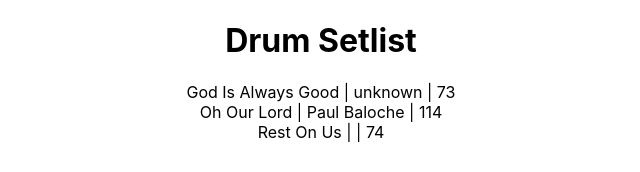
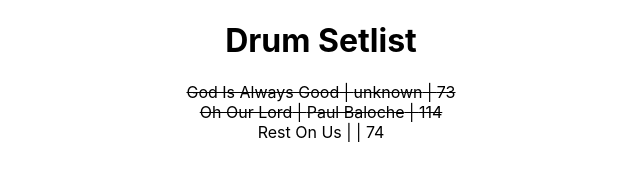
Before and after one commit to scottmo223/drum-setlist, a React (Create React App) app: page / in a window 1280 px wide. Shown: the top 172 px of the page, without its empty margins (319-959 px from the left). Built offline with nearby package versions, Linux system fonts and the light colour scheme.

Commit message:
Adds song crossout toggle

```diff
--- a/src/App.js
+++ b/src/App.js
@@ -1,4 +1,4 @@
-import React, {useState} from 'react'
+import React, { useState } from 'react'
 import './App.css';
 import Header from './Header'
 import data from './data.json'
@@ -8,12 +8,20 @@
 function App() {
   const [songList, setSongList] = useState(data)
 
+  const handleToggle = (id) => {
+    let mapped = songList.map(task => {
+      return task.id == id ? {...task, complete: !task.complete} : {...task}
+    })
+    setSongList(mapped)
+  }
+
   return (
     <div className="App">
       <Header />
-      <SongList songList = {songList}/>
+      <SongList songList={songList} handleToggle={handleToggle} />
     </div>
   );
+
 }
 
 export default App;
--- a/src/Song.js
+++ b/src/Song.js
@@ -1,8 +1,13 @@
 import React from 'react'
 
-const Song = ({song}) => {
+const Song = ({song, handleToggle}) => {
+    const handleClick = (e) => {
+        e.preventDefault()
+        handleToggle(e.currentTarget.id)
+    }
+
     return (
-        <div>
+        <div id={song.id} onClick={handleClick} className={song.complete ? "strike" : ""}>
             {song.title} | {song.artist} | {song.tempo}
         </div>
     )
--- a/src/SongList.js
+++ b/src/SongList.js
@@ -1,12 +1,12 @@
 import React from 'react'
 import Song from './Song'
 
-const SongList = ({songList}) => {
+const SongList = ({songList, handleToggle}) => {
     return (
         <div>
             {songList.map(song => {
                 return (
-                    <Song song = {song} />
+                    <Song song = {song} handleToggle={handleToggle} />
                 )
             })}
         </div>
--- a/src/index.css
+++ b/src/index.css
@@ -11,3 +11,7 @@
   font-family: source-code-pro, Menlo, Monaco, Consolas, 'Courier New',
     monospace;
 }
+
+.strike {
+  text-decoration: line-through;
+}
```
